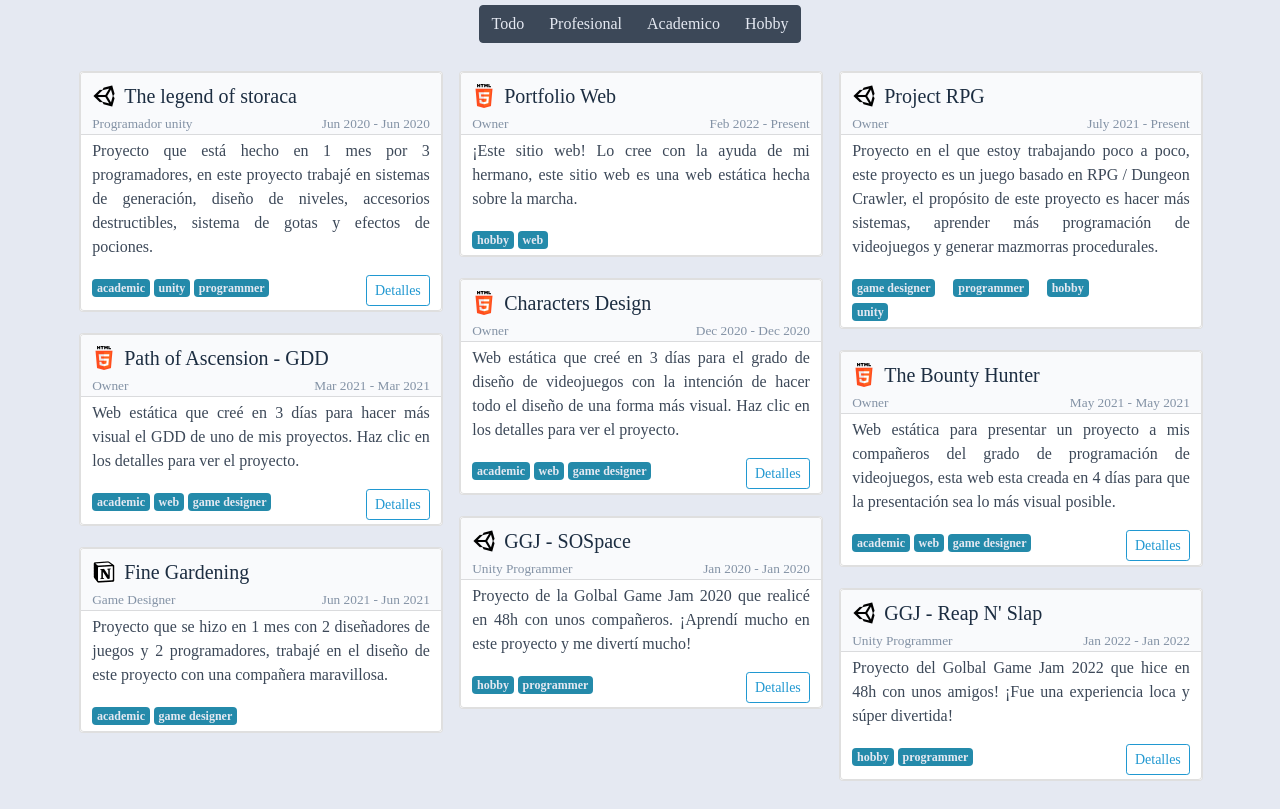
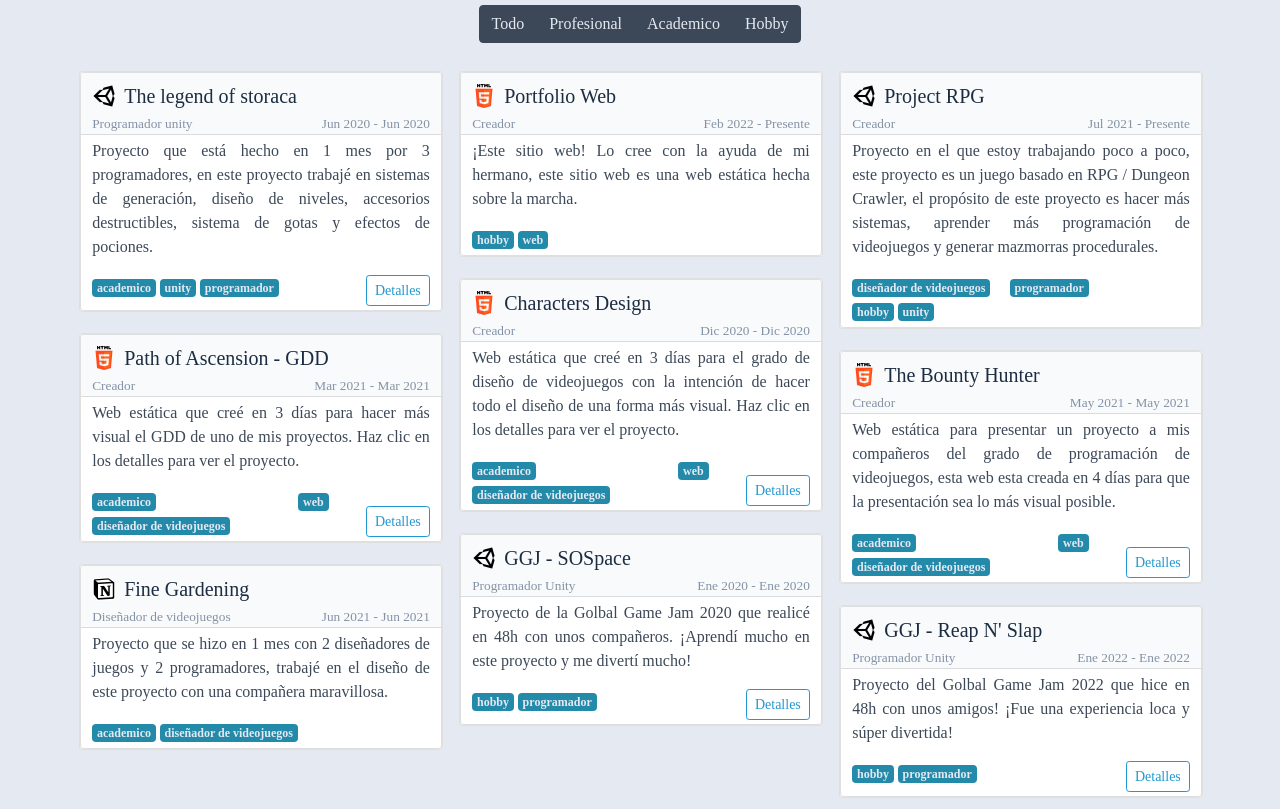
Before and after one commit to SrAdriQ/SrAdriQ.github.io, a plain HTML site: page es/index.html in a window 1280 px wide. Shown: the part 3021-3830 px from the top of the page. Drawn offline with Linux system fonts and the light colour scheme; a web font is replaced by a local one.

Commit message:
Translation Fixes

```diff
--- a/es/index.html
+++ b/es/index.html
@@ -661,7 +661,7 @@
 
       </div>
       <div class="card-body">
-        <p class="card-text">Conocimiento intermedio utilizado en la creación de páginas web estáticas para hacer que la documentación más visual de mis diseños de juegos y GDD (Documento de diseño de juegos) sea más fácil de leer.</p>
+        <p class="card-text">Conocimiento intermedio utilizado en la creación de páginas web estáticas para hacer que la documentación más visual de mis diseños de juegos y DDJ (Documento de diseño de juegos) sea más fácil de leer.</p>
       </div>
     </div>
   </a>
@@ -884,11 +884,11 @@
         Todo
       </button>
 
-      <button type="button" class="btn btn-dark" data-filter="professional">
+      <button type="button" class="btn btn-dark" data-filter="profesional">
         Profesional
       </button>
 
-      <button type="button" class="btn btn-dark" data-filter="academic">
+      <button type="button" class="btn btn-dark" data-filter="academico">
         Academico
       </button>
 
@@ -903,7 +903,7 @@
 
         <div
   class="col-sm-12 col-md-6 col-lg-4 p-2 filtr-item"
-  data-category='all, academic,unity,programmer'
+  data-category='all, academico,unity,programador'
 >
   <div class="card mt-1">
     <div class="card">
@@ -938,7 +938,7 @@
             <div class="project-tags-holder">
 
                   <span class="badge btn-info">
-                    academic
+                    academico
                   </span>
 
                   <span class="badge btn-info">
@@ -946,7 +946,7 @@
                   </span>
 
                   <span class="badge btn-info">
-                    programmer
+                    programador
                   </span>
 
             </div>
@@ -994,8 +994,8 @@
             <h5 class="card-title mb-0">Portfolio Web</h5>
           </div>
           <div class="sub-title">
-            <span>Owner</span>
-            <span>Feb 2022 - Present</span>
+            <span>Creador</span>
+            <span>Feb 2022 - Presente</span>
           </div>
         </div>
       </a>
@@ -1028,7 +1028,7 @@
 
         <div
   class="col-sm-12 col-md-6 col-lg-4 p-2 filtr-item"
-  data-category='all, game designer,programmer,hobby,unity'
+  data-category='all, diseñador de videojuegos,programador,hobby,unity'
 >
   <div class="card mt-1">
     <div class="card">
@@ -1050,8 +1050,8 @@
             <h5 class="card-title mb-0">Project RPG</h5>
           </div>
           <div class="sub-title">
-            <span>Owner</span>
-            <span>July 2021 - Present</span>
+            <span>Creador</span>
+            <span>Jul 2021 - Presente</span>
           </div>
         </div>
       </a>
@@ -1063,11 +1063,11 @@
             <div class="project-tags-holder">
 
                   <span class="badge btn-info">
-                    game designer
-                  </span>
-
-                  <span class="badge btn-info">
-                    programmer
+                    diseñador de videojuegos
+                  </span>
+
+                  <span class="badge btn-info">
+                    programador
                   </span>
 
                   <span class="badge btn-info">
@@ -1092,7 +1092,7 @@
 
         <div
   class="col-sm-12 col-md-6 col-lg-4 p-2 filtr-item"
-  data-category='all, academic,web,game designer'
+  data-category='all, academico,web,diseñador de videojuegos'
 >
   <div class="card mt-1">
     <div class="card">
@@ -1114,7 +1114,7 @@
             <h5 class="card-title mb-0">Path of Ascension - GDD</h5>
           </div>
           <div class="sub-title">
-            <span>Owner</span>
+            <span>Creador</span>
             <span>Mar 2021 - Mar 2021</span>
           </div>
         </div>
@@ -1127,7 +1127,7 @@
             <div class="project-tags-holder">
 
                   <span class="badge btn-info">
-                    academic
+                    academico
                   </span>
 
                   <span class="badge btn-info">
@@ -1135,7 +1135,7 @@
                   </span>
 
                   <span class="badge btn-info">
-                    game designer
+                    diseñador de videojuegos
                   </span>
 
             </div>
@@ -1161,7 +1161,7 @@
 
         <div
   class="col-sm-12 col-md-6 col-lg-4 p-2 filtr-item"
-  data-category='all, academic,web,game designer'
+  data-category='all, academico,web,diseñador de videojuegos'
 >
   <div class="card mt-1">
     <div class="card">
@@ -1183,8 +1183,8 @@
             <h5 class="card-title mb-0">Characters Design</h5>
           </div>
           <div class="sub-title">
-            <span>Owner</span>
-            <span>Dec 2020 - Dec 2020</span>
+            <span>Creador</span>
+            <span>Dic 2020 - Dic 2020</span>
           </div>
         </div>
       </a>
@@ -1196,7 +1196,7 @@
             <div class="project-tags-holder">
 
                   <span class="badge btn-info">
-                    academic
+                    academico
                   </span>
 
                   <span class="badge btn-info">
@@ -1204,7 +1204,7 @@
                   </span>
 
                   <span class="badge btn-info">
-                    game designer
+                    diseñador de videojuegos
                   </span>
 
             </div>
@@ -1230,7 +1230,7 @@
 
         <div
   class="col-sm-12 col-md-6 col-lg-4 p-2 filtr-item"
-  data-category='all, academic,web,game designer'
+  data-category='all, academico,web,diseñador de videojuegos'
 >
   <div class="card mt-1">
     <div class="card">
@@ -1252,7 +1252,7 @@
             <h5 class="card-title mb-0">The Bounty Hunter</h5>
           </div>
           <div class="sub-title">
-            <span>Owner</span>
+            <span>Creador</span>
             <span>May 2021 - May 2021</span>
           </div>
         </div>
@@ -1265,7 +1265,7 @@
             <div class="project-tags-holder">
 
                   <span class="badge btn-info">
-                    academic
+                    academico
                   </span>
 
                   <span class="badge btn-info">
@@ -1273,7 +1273,7 @@
                   </span>
 
                   <span class="badge btn-info">
-                    game designer
+                    diseñador de videojuegos
                   </span>
 
             </div>
@@ -1299,7 +1299,7 @@
 
         <div
   class="col-sm-12 col-md-6 col-lg-4 p-2 filtr-item"
-  data-category='all, academic,game designer'
+  data-category='all, academico,diseñador de videojuegos'
 >
   <div class="card mt-1">
     <div class="card">
@@ -1321,7 +1321,7 @@
             <h5 class="card-title mb-0">Fine Gardening</h5>
           </div>
           <div class="sub-title">
-            <span>Game Designer</span>
+            <span>Diseñador de videojuegos</span>
             <span>Jun 2021 - Jun 2021</span>
           </div>
         </div>
@@ -1334,11 +1334,11 @@
             <div class="project-tags-holder">
 
                   <span class="badge btn-info">
-                    academic
-                  </span>
-
-                  <span class="badge btn-info">
-                    game designer
+                    academico
+                  </span>
+
+                  <span class="badge btn-info">
+                    diseñador de videojuegos
                   </span>
 
             </div>
@@ -1355,7 +1355,7 @@
 
         <div
   class="col-sm-12 col-md-6 col-lg-4 p-2 filtr-item"
-  data-category='all, hobby,programmer'
+  data-category='all, hobby,programador'
 >
   <div class="card mt-1">
     <div class="card">
@@ -1377,8 +1377,8 @@
             <h5 class="card-title mb-0">GGJ - SOSpace</h5>
           </div>
           <div class="sub-title">
-            <span>Unity Programmer</span>
-            <span>Jan 2020 - Jan 2020</span>
+            <span>Programador Unity</span>
+            <span>Ene 2020 - Ene 2020</span>
           </div>
         </div>
       </a>
@@ -1394,7 +1394,7 @@
                   </span>
 
                   <span class="badge btn-info">
-                    programmer
+                    programador
                   </span>
 
             </div>
@@ -1420,7 +1420,7 @@
 
         <div
   class="col-sm-12 col-md-6 col-lg-4 p-2 filtr-item"
-  data-category='all, hobby,programmer'
+  data-category='all, hobby,programador'
 >
   <div class="card mt-1">
     <div class="card">
@@ -1442,8 +1442,8 @@
             <h5 class="card-title mb-0">GGJ - Reap N&#39; Slap</h5>
           </div>
           <div class="sub-title">
-            <span>Unity Programmer</span>
-            <span>Jan 2022 - Jan 2022</span>
+            <span>Programador Unity</span>
+            <span>Ene 2022 - Ene 2022</span>
           </div>
         </div>
       </a>
@@ -1459,7 +1459,7 @@
                   </span>
 
                   <span class="badge btn-info">
-                    programmer
+                    programador
                   </span>
 
             </div>
```
Also changed, not shown: es/search/index.html (+33 -48 lines), search/index.html (+23 -15 lines).
